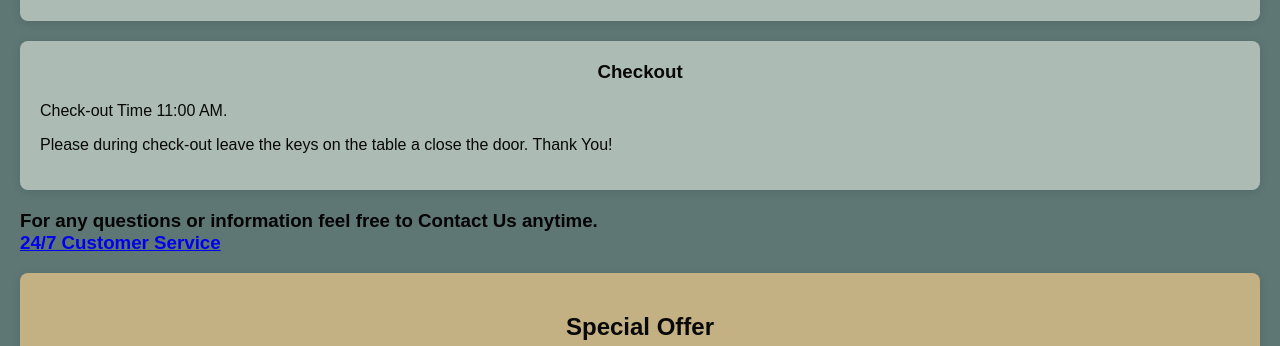
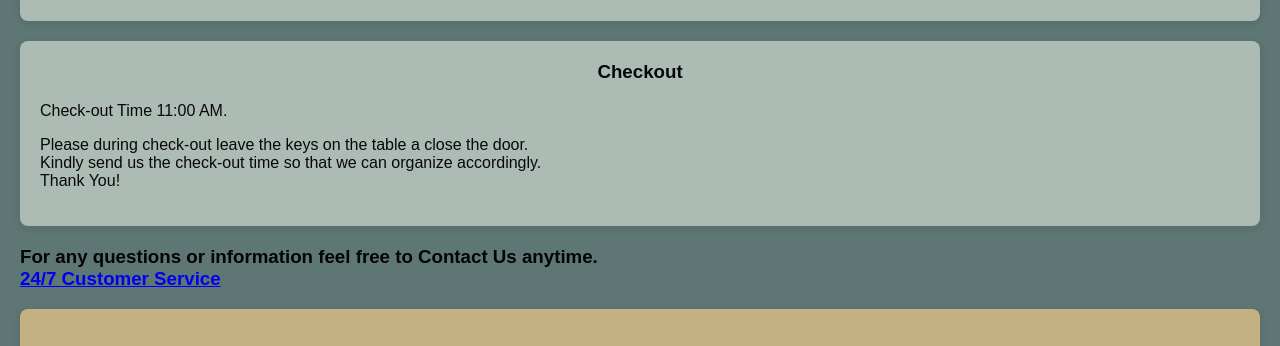
Before and after one commit to Perlahomes/Aposperite_v1.0, a plain HTML site: page index.html in a window 1280 px wide. Shown: the part 2420-2766 px from the top of the page. Drawn offline with Linux system fonts and the light colour scheme; a script that the page names is missing.

Commit message:
Update index.html

```diff
--- a/index.html
+++ b/index.html
@@ -171,7 +171,8 @@
         <div class="instructions">
         <h3> Checkout </h3>
         Check-out Time 11:00 AM.
-        <p>Please during check-out leave the keys on the table a close the door. Thank You!</p>
+        <p>Please during check-out leave the keys on the table a close the door.<br>
+            Kindly send us the check-out time so that we can organize accordingly.<br>Thank You!</p>
         </div>
     </div>
     <div class="location">
```
